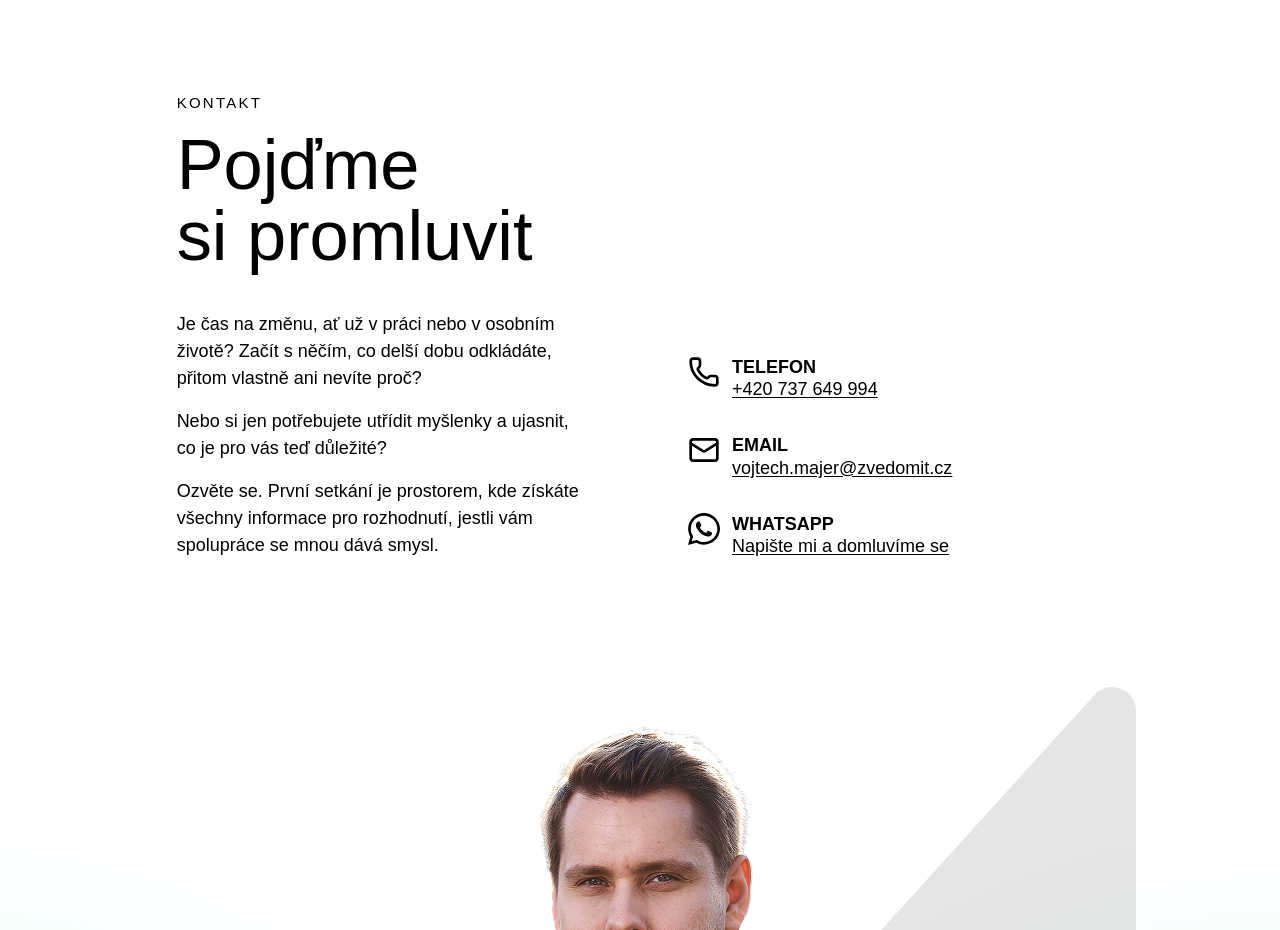
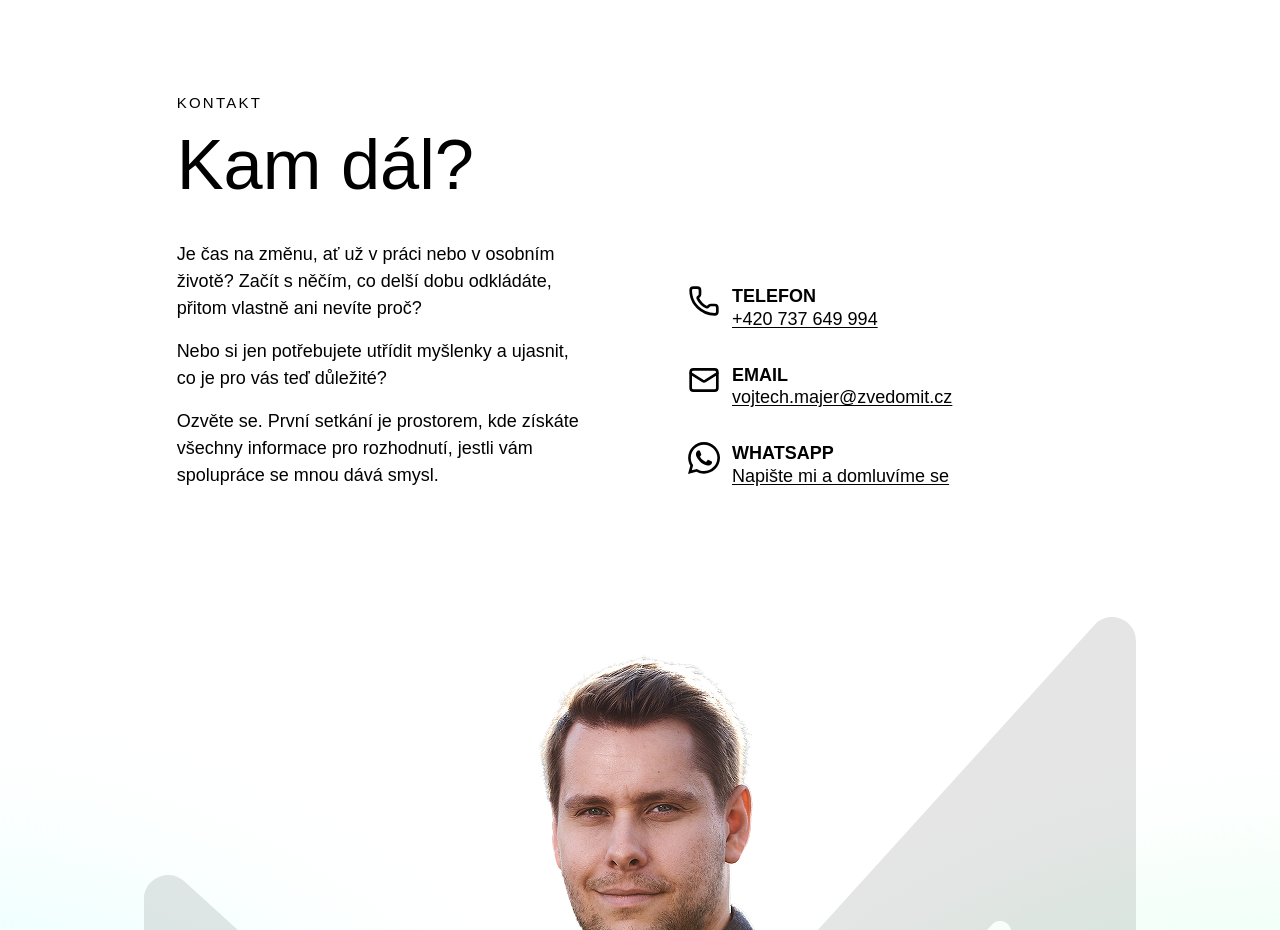
Before and after one commit to sketchyline/zvedomit, a Next.js app: page / in a window 1280 px wide. Shown: the part 5800-6730 px from the top of the page. Built offline with nearby package versions, Linux system fonts and the light colour scheme; a web font is replaced by a local one.

Commit message:
content: rename Contact heading from "Pojďme si promluvit" to "Kam dál?"
Co-Authored-By: Claude Sonnet 4.6 <noreply@anthropic.com>

```diff
--- a/src/components/sections/Contact.tsx
+++ b/src/components/sections/Contact.tsx
@@ -48,7 +48,7 @@ export function Contact() {
               KONTAKT
             </p>
             <h2 className="text-h2 font-medium text-foreground leading-none mb-10">
-              Pojďme<br />si promluvit
+              Kam dál?
             </h2>
             <div className="flex flex-col gap-4 max-w-[408px]">
               {paragraphs.map((text, i) => (
@@ -91,7 +91,7 @@ export function Contact() {
             KONTAKT
           </p>
           <h2 className="text-[3rem] font-medium text-foreground leading-tight mb-6">
-            Pojďme<br />si promluvit
+            Kam dál?
           </h2>
           <div className="flex flex-col gap-3 mb-10">
             {paragraphs.map((text, i) => (
```
